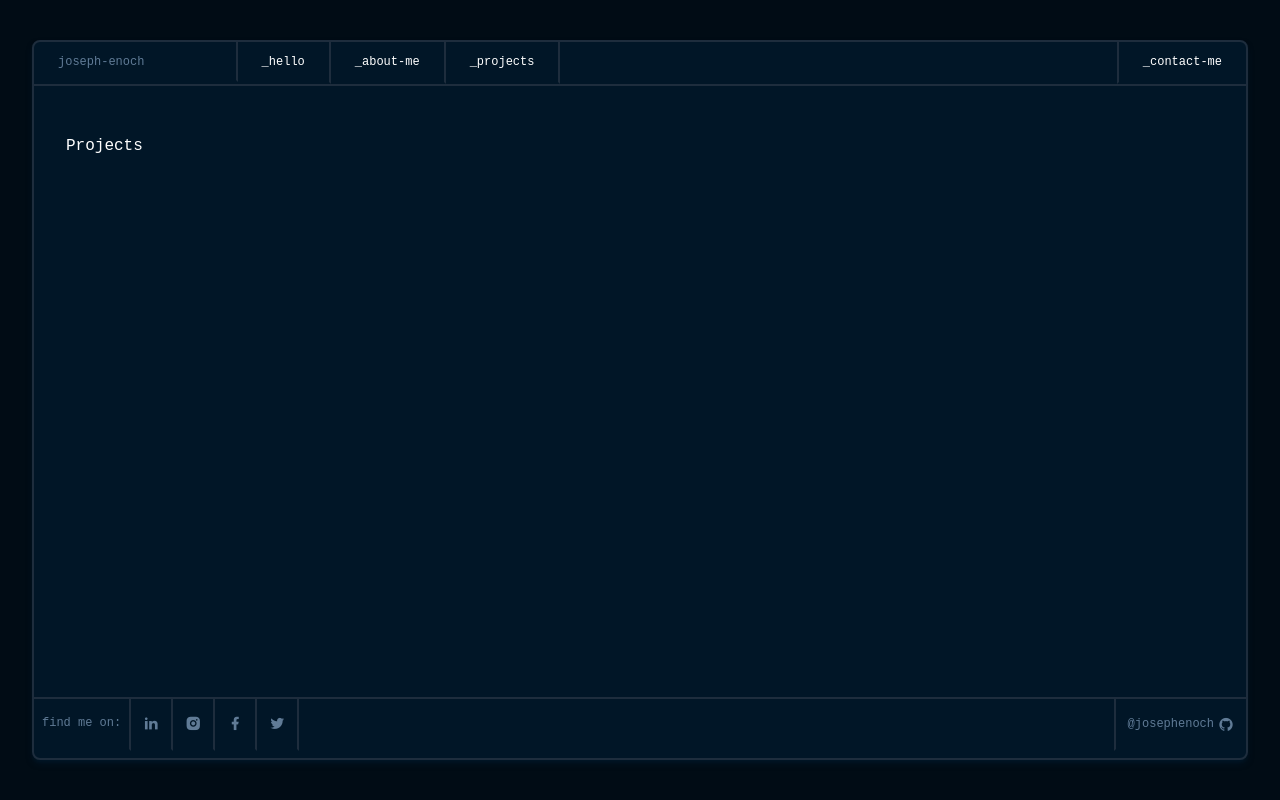
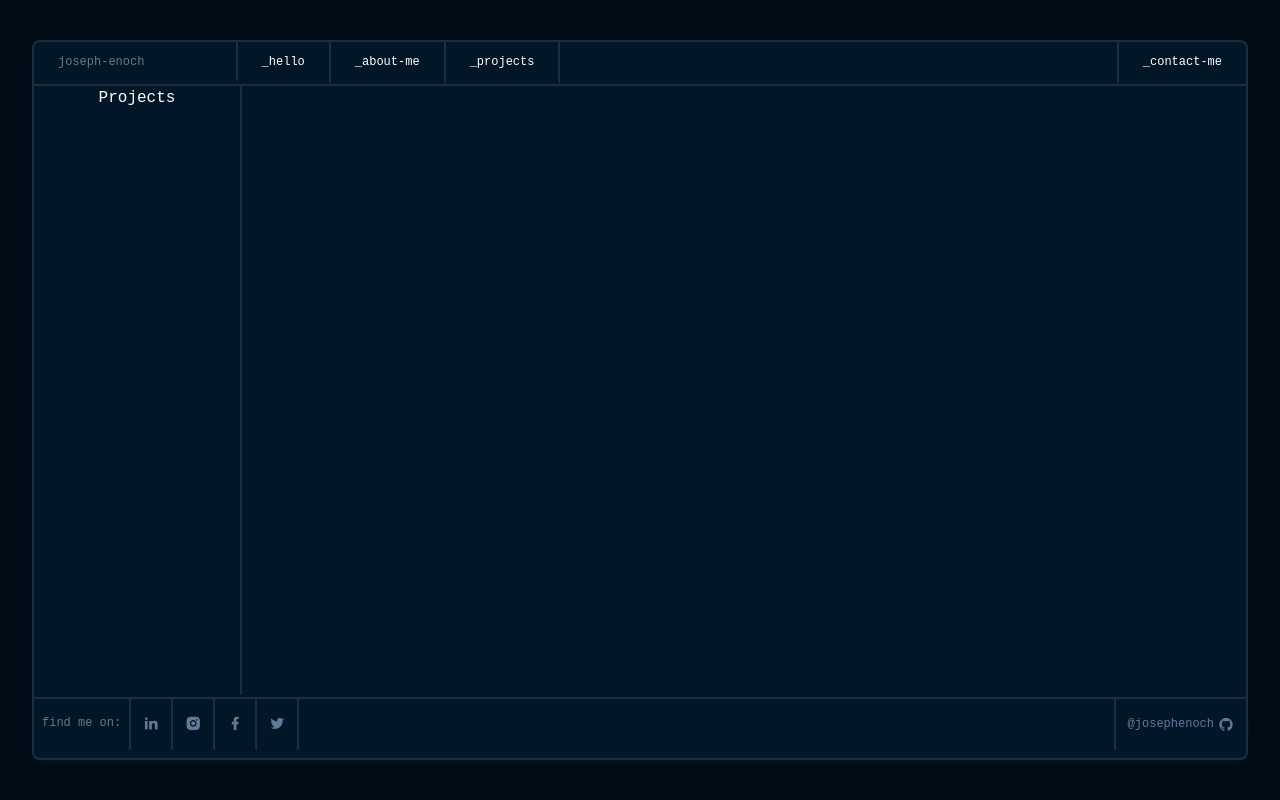
Before and after one commit to Josephenoch/josephenoch, a Next.js app: page /projects in a window 1280 px wide. Built offline with nearby package versions, Linux system fonts and the light colour scheme.

Commit message:
:sparkles: add project nav

```diff
--- a/Components/AboutMe/Hobbies/LoginError.jsx
+++ b/Components/AboutMe/Hobbies/LoginError.jsx
@@ -14,12 +14,12 @@ const LoginError = () => {
       errorType="Please ensure you have a spotify account"
   }
   return (
-    <div className="w-4/5 rounded-sm bg-primary-light p-10">
+    <div className="w-4/5 rounded-sm bg-primary-light p-10 space-y-4">
         <Link href="/">
             <a className="bg-white/80 px-2 py-1 rounded-md hover:scale-[1.02] hover:bg-white/90 active:scale-90 active:bg-white duration-200 hover:text-primary">Play Snake Game</a>
         </Link>
-        <h1 className="mt-4">{errorType}</h1>
-        <h1 className="mt-4">{error.code}</h1>
+        <h1>{errorType}</h1>
+        <h1>{error.code}</h1>
    </div>
   )
 }
--- a/Layouts/ParentLayout/Layout.jsx
+++ b/Layouts/ParentLayout/Layout.jsx
@@ -35,10 +35,8 @@ const Layout = ({children}) => {
               handleNav={handleNav}
             />
         </div>
-        <div className={` overflow-auto max-h-[85%] h-[85%] text-white `}>
-          <div className={`max-h-full h-full ${nav?"opacity-0 lg:opacity-100 ":"opacity-100 transition-all delay-1000 ease-in-out  duration-1000"}`}>
+        <div className={` overflow-auto max-h-[85%] h-[85%] text-white ${nav?"opacity-0 lg:opacity-100 ":"opacity-100 transition-all delay-1000 ease-in-out  duration-1000"}`}>
             {children}
-          </div>
         </div>
         <div className={`border-t-2 bottom-[-2px] absolute lg:relative border-t-lines flex w-full ${nav?"opacity-100":"opacity-0 lg:opacity-100 transition-all ease-in-out duration-1000 delay-0"}`}>
             <h1 className="text-secondary text-xs inline-block border-r-2 border-r-lines px-2 py-4 border-b-primary-lighter hover:transition-[border] ease-in-out border-b-2 w-full lg:w-fit">
--- a/pages/projects.jsx
+++ b/pages/projects.jsx
@@ -2,8 +2,10 @@ import React from 'react'
 
 const projects = () => {
   return (
-    <div className="px-8 py-12">
-        <h1>Projects</h1>
+    <div className="h-full">
+      <nav className="w-52 min-h-full border-r-2 border-r-lines items-center flex flex-col">
+      Projects
+      </nav>
     </div>
   )
 }
```
